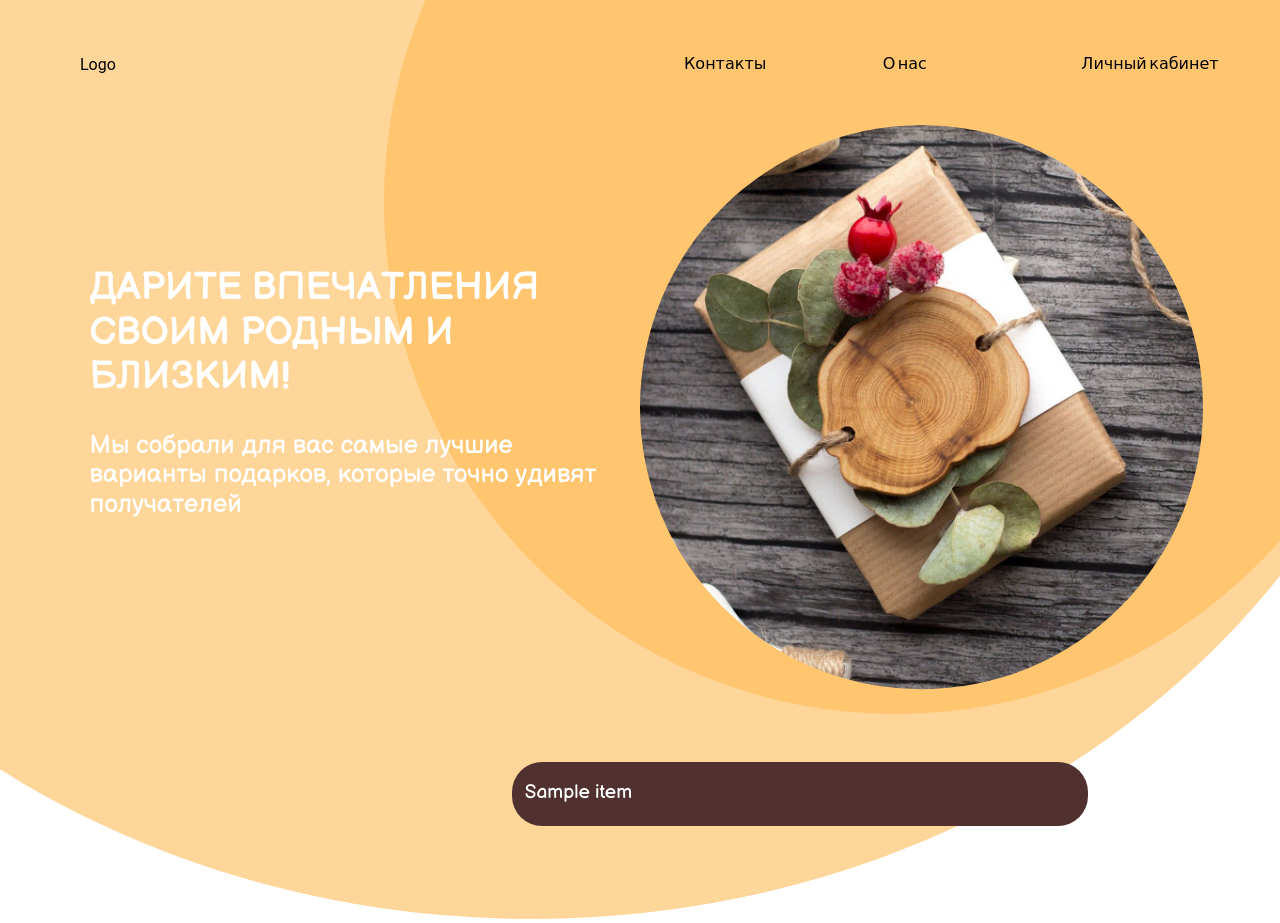
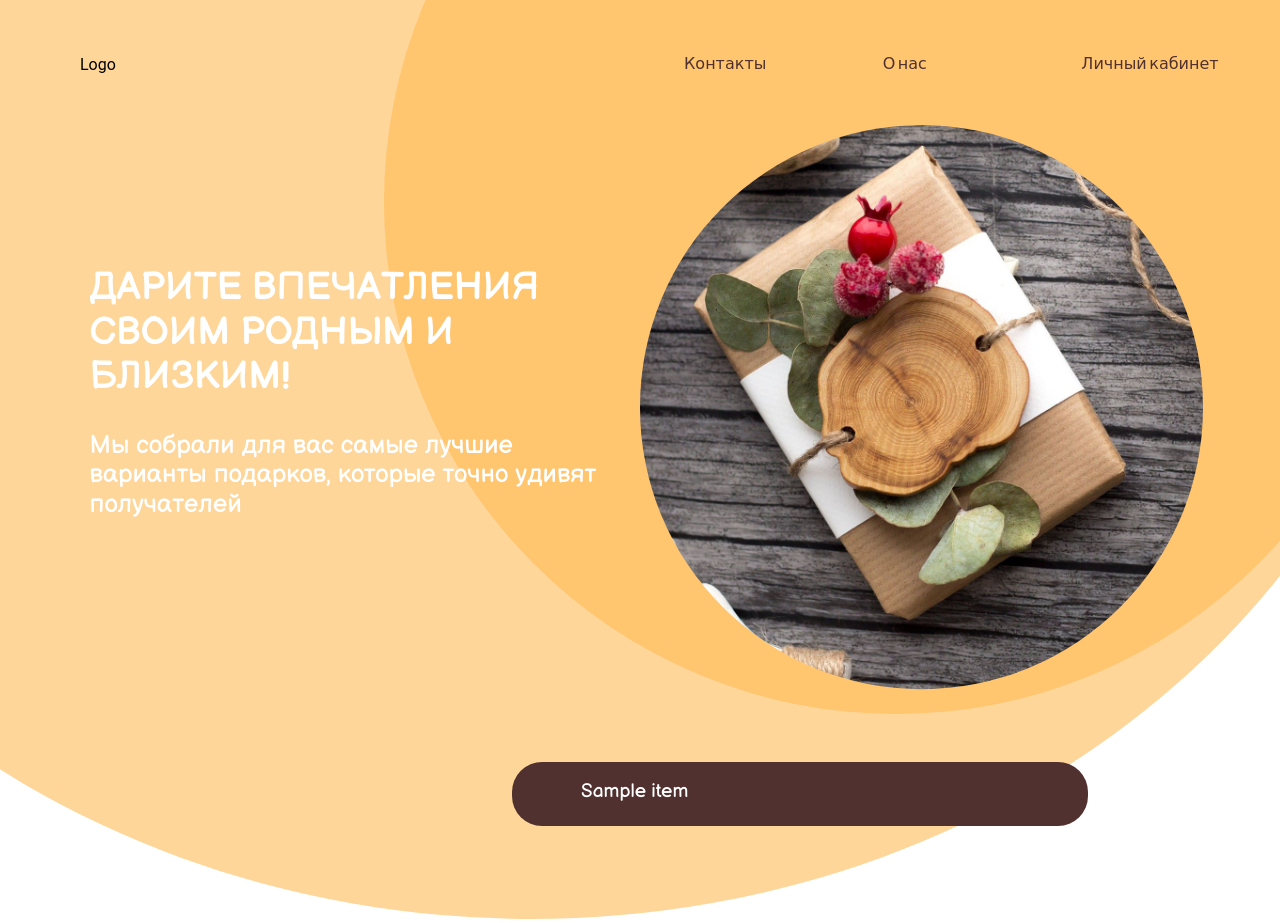
Before and after one commit to S-Lump/gift_proj, a Django app: template gift/products/templates/products/index.html in a window 1280 px wide. Shown: the top 923 px of the page. Run offline with Django 3.2, Linux system fonts and the light colour scheme; the template is opened without the code that fills it: most values are stand-ins (such as "Sample title", 1, 10 or a date in 2020).

Commit message:
Fix my mistakes

```diff
--- a/gift/gift/static/css/index.css
+++ b/gift/gift/static/css/index.css
@@ -16,6 +16,11 @@
     flex:1;
     padding-left: 0.5em;
     font-family: 'Bebas Neue', cursive;
+    text-decoration: none;
+    color: var(--brown);
+}
+.link a{
+
 }
 .circle{
     width: 80vw;
@@ -86,23 +91,23 @@
     border-radius: 30px;
     position: absolute;
     transform: translate(40vw,20vw);
+    justify-content: space-between;
+    padding-left: 1vw;
 }
 .header_line a{
-    flex:1;
+
     text-decoration: none;
     color: white;
     text-align: center;
-    margin-top: 1.5vw;
     font-size: 1.5vw;
+    padding: 10%;
+    border: 3px;
 }
-
 .head_link{
     flex:1;
     margin-top: 1.5vw;
-    margin-left: 1vw;
-    border: none;
 }
-.head_link:hover{
+.head_link a:hover{
     background: var(--brown_light);
 
 }
--- a/gift/gift/static/css/products.css
+++ b/gift/gift/static/css/products.css
@@ -44,8 +44,9 @@
     font-weight: bold;
     font-size: 1.5vw;
     font-family: "Balsamiq Sans",bold;
-    text-align: left;
-    padding-top: 1vw;
+    margin-right: 10vw;
+    float: left;
+    padding: 0;
 }
 
 .item_image{
--- a/gift/products/templates/products/detail.html
+++ b/gift/products/templates/products/detail.html
@@ -13,9 +13,6 @@ Detail
         <div class = "bottom_menu">
             <div class="logo">Logo</div>
             <div class="menu_links">
-                <div class="link">Контакты</div>
-                <div class="link">О нас</div>
-                <div class="link">Личный кабинет</div>
             </div>
         </div>
         <div class = "circle"><img class="item_image" src="{{ product.photo.url }}"> </div>
--- a/gift/products/templates/products/index.html
+++ b/gift/products/templates/products/index.html
@@ -10,9 +10,9 @@ GIFT PROJECT
    <div class = "bottom_menu">
         <div class="logo">Logo</div>
         <div class="menu_links">
-            <div class="link">Контакты</div>
-            <div class="link">О нас</div>
-            <div class="link">Личный кабинет</div>
+            <a href="#" class="link">Контакты</a>
+            <a href="#" class="link">О нас</a>
+            <a href="#" class="link">Личный кабинет</a>
         </div>
    </div>
 <div class = "circle"><div class = "circle_img"></div></div>
```
